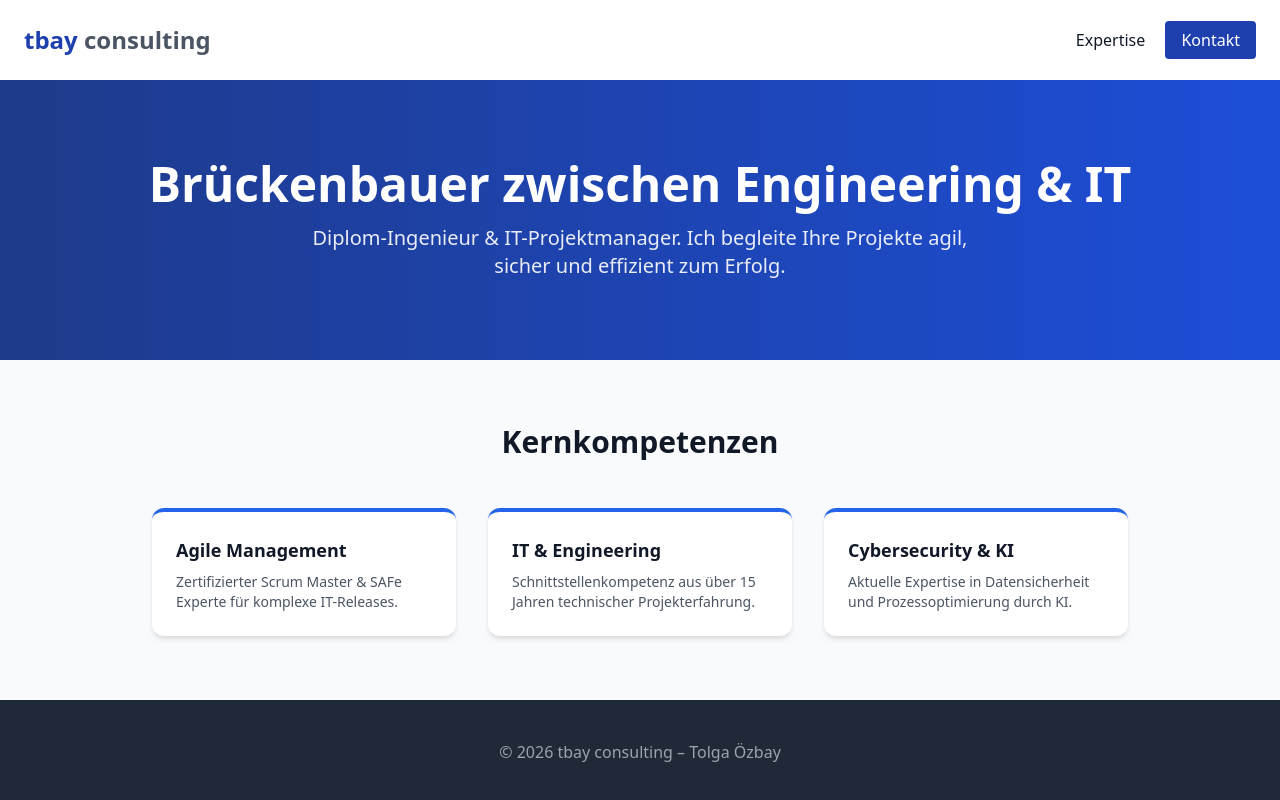
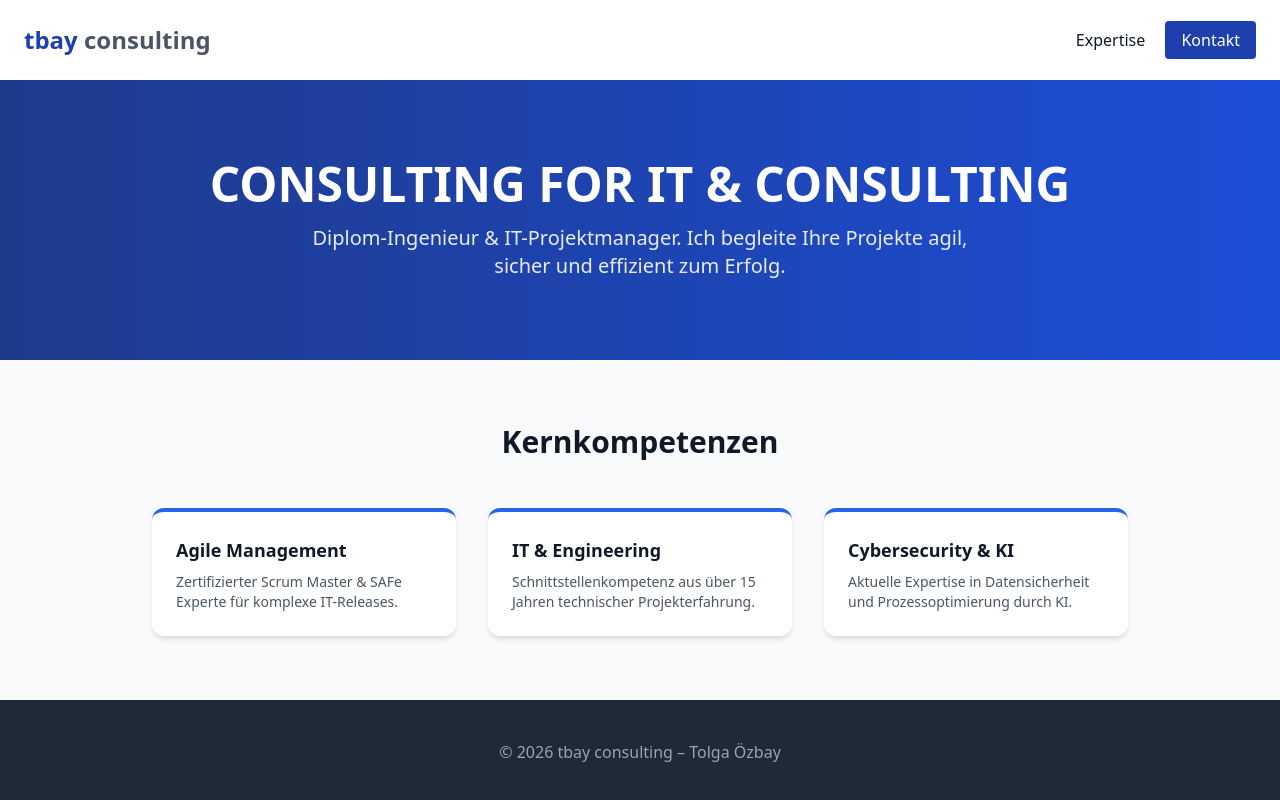
Before and after one commit to 179tolga/tbay, a plain HTML site: page index.html in a window 1280 px wide. Drawn offline with nearby package versions, Linux system fonts and the light colour scheme.

Commit message:
Update header text in index.html

```diff
--- a/index.html
+++ b/index.html
@@ -17,7 +17,7 @@
     </nav>
 
     <header class="py-20 px-6 text-center bg-gradient-to-r from-blue-900 to-blue-700 text-white">
-        <h2 class="text-4xl md:text-5xl font-extrabold mb-4">Brückenbauer zwischen Engineering & IT</h2>
+        <h2 class="text-4xl md:text-5xl font-extrabold mb-4">CONSULTING FOR IT & CONSULTING</h2>
         <p class="text-xl max-w-2xl mx-auto opacity-90">
             Diplom-Ingenieur & IT-Projektmanager. Ich begleite Ihre Projekte agil, sicher und effizient zum Erfolg.
         </p>
```
